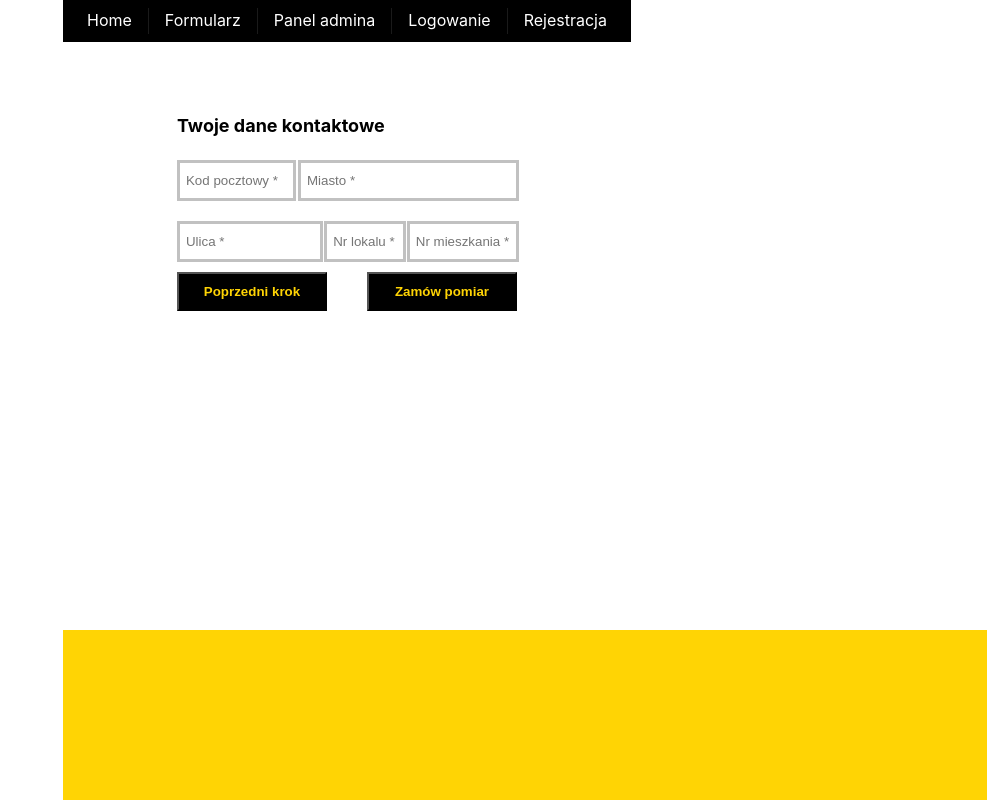
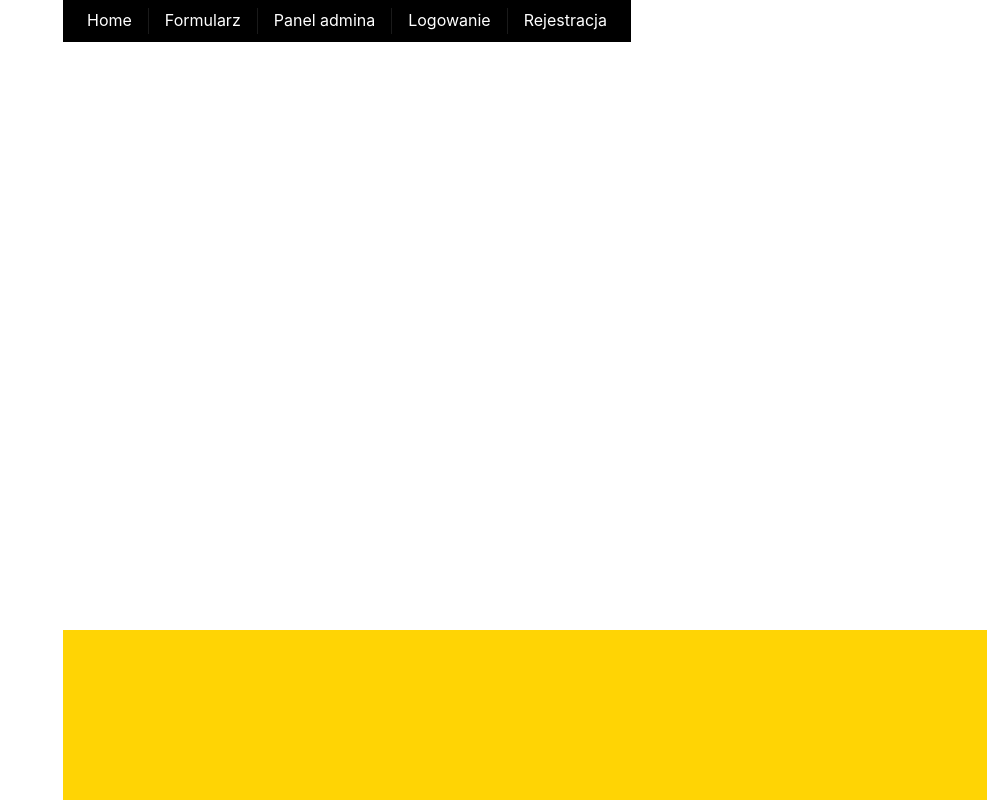
Before and after one commit to arturmsec/siemano, a Vue app in the folder vue/: page /formularz2 in a window 1280 px wide. Shown: the whole page, without its empty margins (293-1280 px from the left). Built offline with nearby package versions, Linux system fonts and the light colour scheme.

Commit message:
fix: changed Formview folder and removed FormView2

```diff
--- a/vue/src/router/index.js
+++ b/vue/src/router/index.js
@@ -15,12 +15,7 @@ const router = createRouter({
       // route level code-splitting
       // this generates a separate chunk (About.[hash].js) for this route
       // which is lazy-loaded when the route is visited.
-      component: () => import('../views/forms/FormView.vue')
-    },
-    {
-      path: '/formularz2',
-      name: 'formularz2',
-      component: () => import('../views/forms/FormView2.vue')
+      component: () => import('../views/FormView.vue')
     },
     {
       path: '/adminpanel',
--- a/vue/src/views/forms/FormView.vue
+++ b/vue/src/views/FormView.vue
@@ -144,6 +144,7 @@ export default {
 </template>
 
 <style>
+@import '@/assets/form.css';
 .mail {
   width: 50%;
   display: inline;
@@ -204,33 +205,6 @@ export default {
   margin-left: 0px;
 }
 
-form {
-  max-width: 420px;
-  margin: 30px auto;
-  background: white;
-  text-align: left;
-  padding: 40px;
-}
-input {
-  display: block;
-  margin-top: 20px;
-  padding: 10px 6px;
-  box-sizing: borrder-box;
-  border-style: solid;
-  border-color: rgba(180, 180, 180, 0.829);
-  border-width: 3px;
-  color: #555;
-}
-textarea {
-  display: block;
-  margin-top: 20px;
-  padding: 10px 6px;
-  box-sizing: borrder-box;
-  border-style: solid;
-  border-color: rgba(180, 180, 180, 0.829);
-  border-width: 3px;
-  color: #555;
-}
 select#product {
   display: block;
   padding: 10px 6px;
--- a/vue/src/views/forms/FormView2.vue
+++ /dev/null
@@ -1,139 +0,0 @@
-<script>
-export default {
-  data() {
-    return {
-      postalCode: this.postalCode,
-      city: this.city,
-      street: this.street,
-      homeNumber: this.homeNumber,
-      localNumber: this.localNumber,
-      clientMessage: this.clientMessage
-    }
-
-  }
-}
-</script>
-
-<template>
-  <div>
-    <form>
-      <p class="mainParagraph">Twoje dane kontaktowe</p>
-      <input
-        type="text"
-        class="postalCode"
-        placeholder="Kod pocztowy *"
-        required
-        v-model="postal_code"
-      />
-
-      <input type="text" class="city" placeholder="Miasto *" required v-model="city" />
-
-      <input type="text" class="street" placeholder="Ulica *" required v-model="street" />
-
-      <input
-        type="text"
-        class="houseNumber"
-        placeholder="Nr lokalu *"
-        required
-        v-model="apartment_Number1"
-      />
-
-      <input
-        type="text"
-        class="flatNumber"
-        placeholder="Nr mieszkania *"
-        required
-        v-model="apartment_Number12"
-      />
-
-      <button class="backButton" @click="$router.push('/formularz')">Poprzedni krok</button>
-      <button class="placeOrderButton" @click="$router.push('/')">Zamów pomiar</button>
-    </form>
-    <p>{{ first_name }}</p>
-    <p>{{ last_name }}</p>
-    <p>{{ email }}</p>
-    <p>{{ product_type }}</p>
-  </div>
-</template>
-
-<style>
-.flatNumber {
-  width: 33%;
-  display: inline;
-  box-sizing: border-box;
-  left: 2px;
-}
-
-.houseNumber {
-  width: 24%;
-  display: inline;
-  left: 1px;
-}
-
-.street {
-  width: 43%;
-  display: inline-block;
-}
-.city {
-  width: 65%;
-  display: inline;
-  left: 2px;
-}
-
-.postalCode {
-  width: 35%;
-  display: inline;
-}
-.mainParagraph {
-  font-size: large;
-  font-style: bold;
-  font-weight: bold;
-}
-.placeOrderButton {
-  margin-right: 0px;
-  margin-left: 20px;
-}
-.backButton {
-  margin-right: 20px;
-  margin-left: 0px;
-}
-
-form {
-  max-width: 420px;
-  margin: 30px auto;
-  background: white;
-  text-align: left;
-  padding: 40px;
-}
-
-input {
-  display: block;
-  margin-top: 20px;
-  padding: 10px 6px;
-  box-sizing: borrder-box;
-  border-style: solid;
-  border-color: rgba(180, 180, 180, 0.829);
-  border-width: 3px;
-  color: #555;
-}
-
-select#product_options {
-  display: block;
-  padding: 10px 6px;
-  margin: 20px auto;
-  width: 100%;
-  box-sizing: borrder-box;
-  border-radius: nope;
-  color: #555;
-}
-button {
-  color: rgb(256, 212, 4);
-  background-color: black;
-  border-width: 2px;
-  border-color: black;
-  padding: 10px;
-  width: 150px;
-  margin: 10px;
-  font-weight: 850;
-}
-</style>
```
